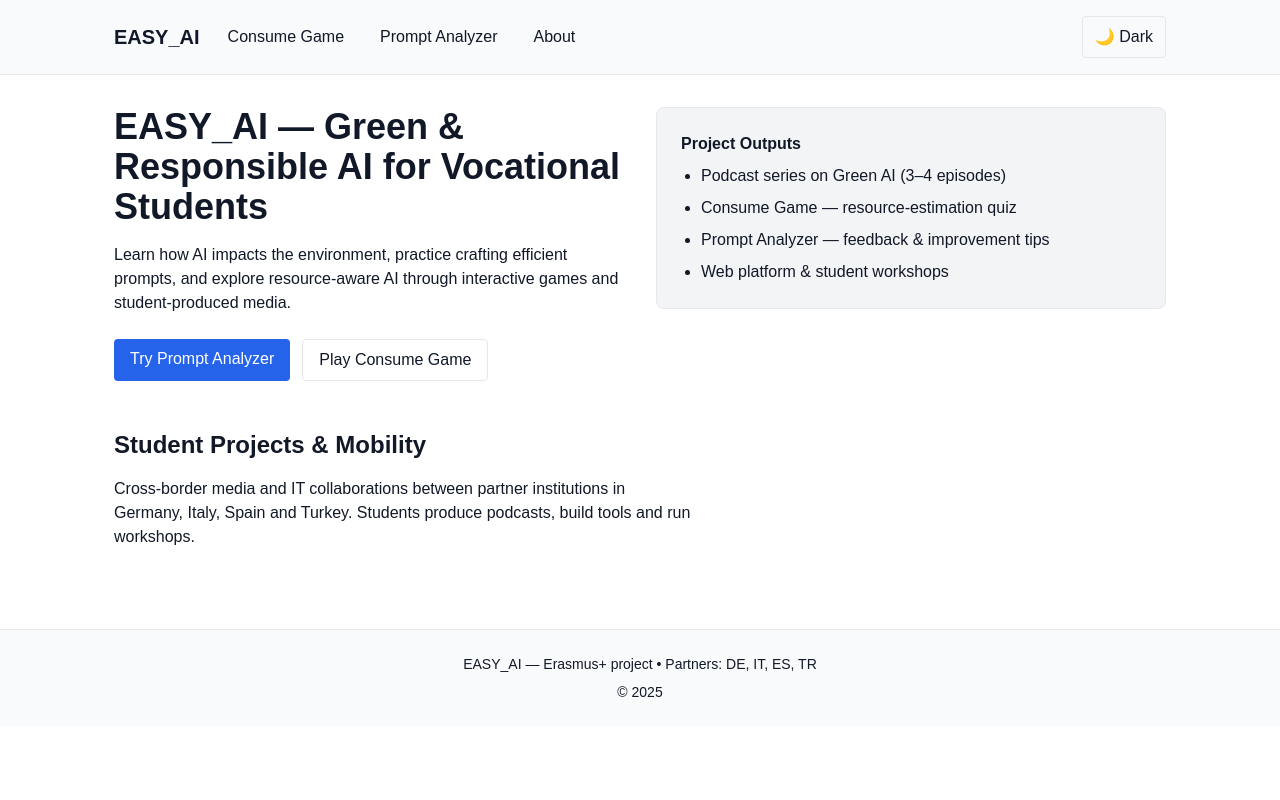
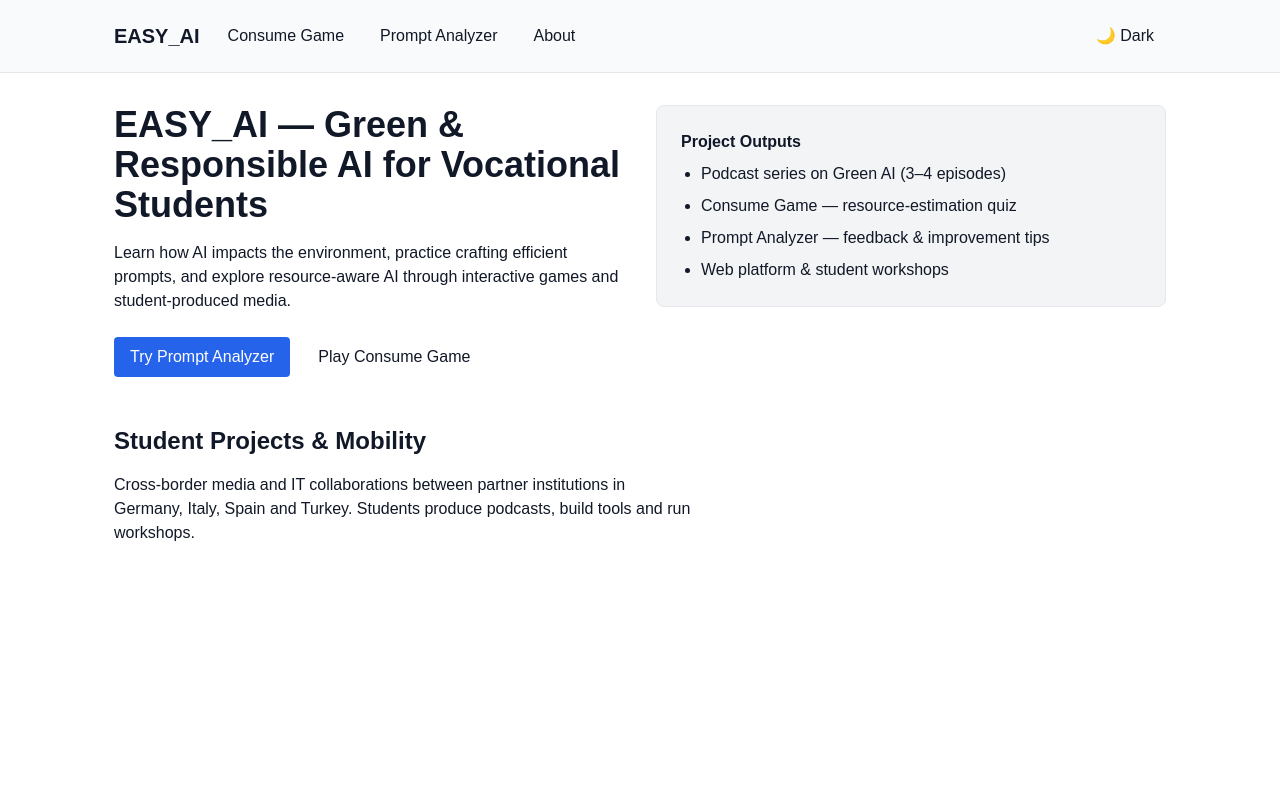
Before and after one commit to baha120/green-ai-prototype, a Next.js app: page / in a window 1280 px wide. Shown: the top 800 px of the page. Built offline with nearby package versions, Linux system fonts and the light colour scheme.

Commit message:
styling fixes

```diff
--- a/src/app/layout.tsx
+++ b/src/app/layout.tsx
@@ -33,7 +33,7 @@ export default function RootLayout({
         <ThemeProvider>
           <div className="min-h-screen bg-white dark:bg-gray-900 text-gray-900 dark:text-gray-100 transition-colors">
             <Navbar />
-            <main className="container-max py-8">{children}</main>
+            <main className="container-max py-8 h-screen">{children}</main>
             <Footer />
           </div>
         </ThemeProvider>
--- a/src/app/page.tsx
+++ b/src/app/page.tsx
@@ -19,13 +19,13 @@ export default function Home(): JSX.Element {
           <div className="flex gap-3">
             <Link
               href={navigationKeys.prompt_analyser}
-              className="px-4 py-2 rounded bg-blue-600 text-white"
+              className="px-4 py-2 rounded bg-blue-600 hover:bg-blue-700 text-white"
             >
               Try Prompt Analyzer
             </Link>
             <Link
               href={navigationKeys.consume_game}
-              className="px-4 py-2 rounded border dark:border-gray-700"
+              className="px-4 py-2 rounded hover:underline"
             >
               Play Consume Game
             </Link>
--- a/src/components/Navbar.tsx
+++ b/src/components/Navbar.tsx
@@ -39,7 +39,7 @@ export default function Navbar() {
           <button
             onClick={toggleTheme}
             aria-label="Toggle theme"
-            className="px-3 py-2 rounded border dark:border-gray-700"
+            className="px-3 py-2 rounded"
           >
             {theme === 'dark' ? '☀️ Light' : '🌙 Dark'}
           </button>
```
